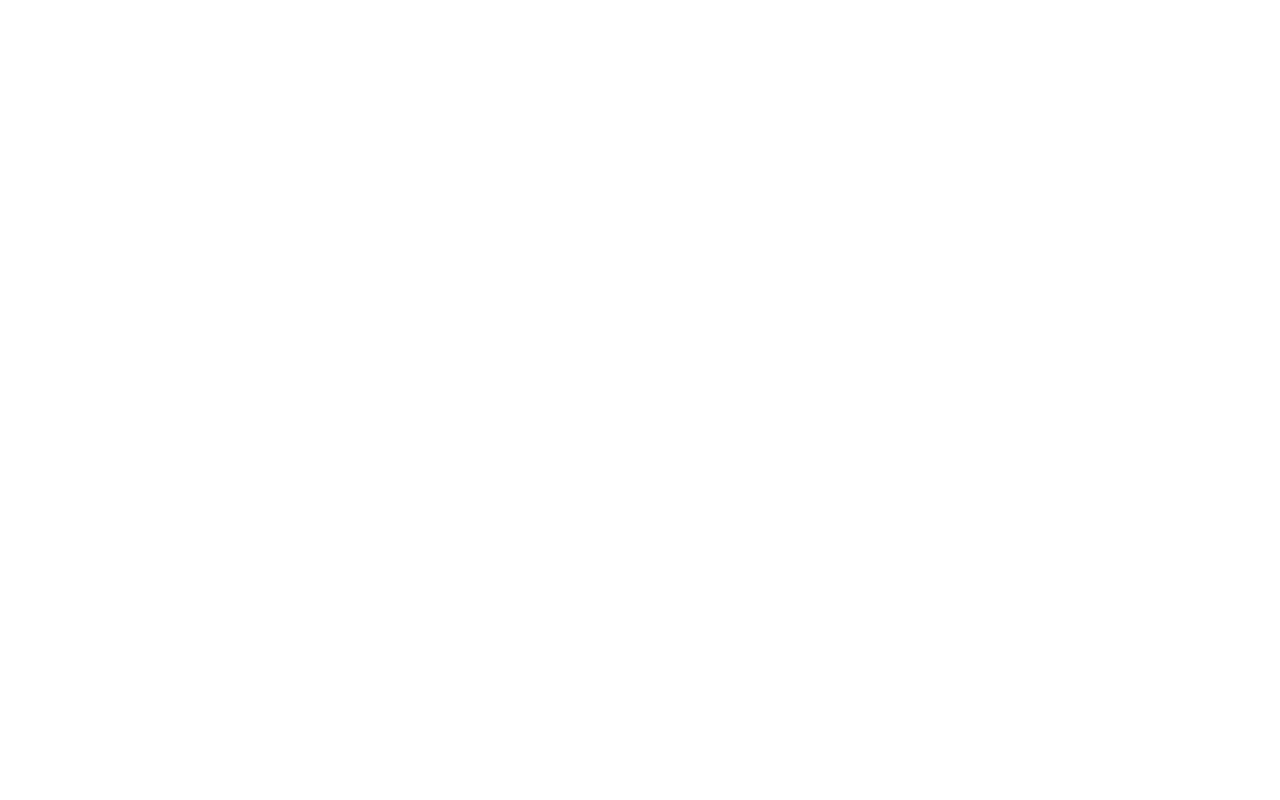
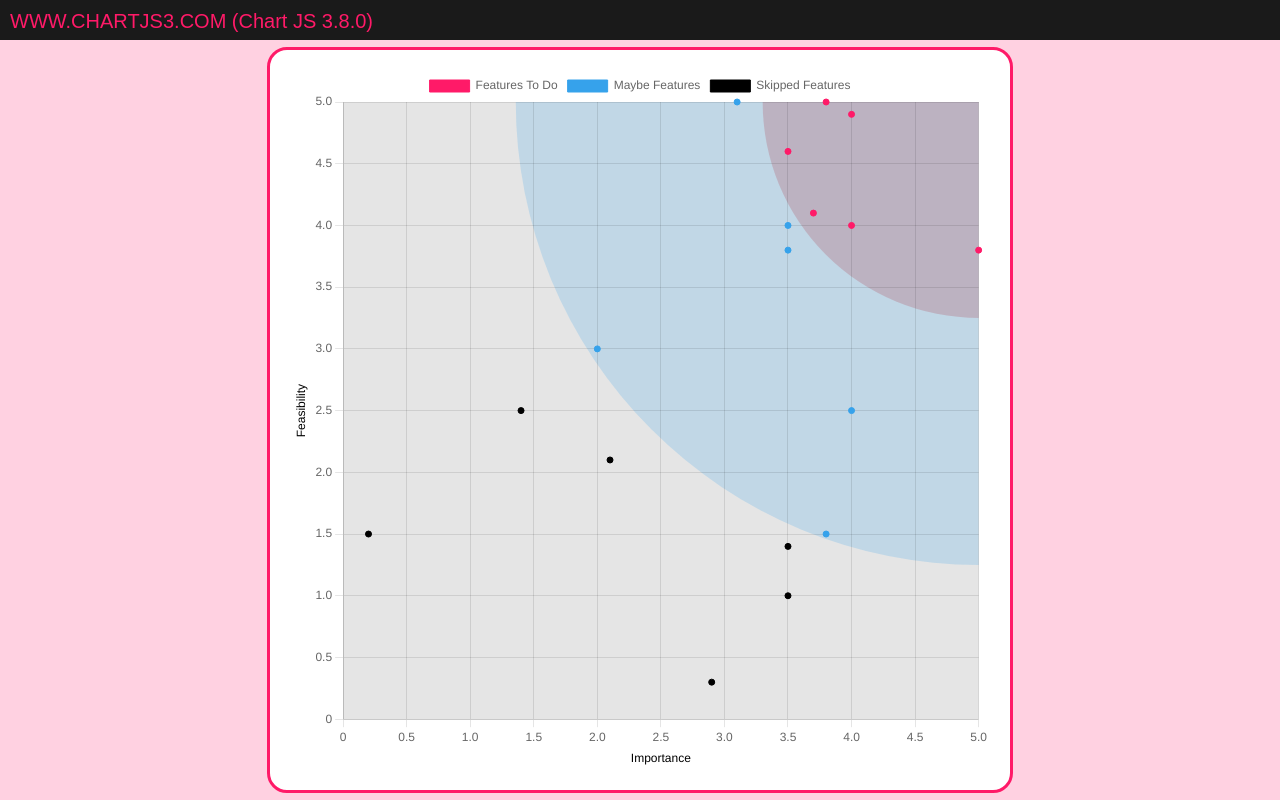
Before and after one commit to maliahavlicek/FeasiblityVsImportance, a plain HTML site: page example.html in a window 1280 px wide. Drawn offline with nearby package versions, Linux system fonts and the light colour scheme.

Commit message:
have good hard coded example

```diff
--- a/example.html
+++ b/example.html
@@ -0,0 +1,190 @@
+<!doctype html>
+<html lang="en">
+<head>
+    <meta charset="utf-8">
+    <meta name="viewport" content="width=device-width, initial-scale=1">
+    <title>Getting Started with Chart JS with www.chartjs3.com</title>
+    <style>
+        * {
+            margin: 0;
+            padding: 0;
+            font-family: sans-serif;
+        }
+
+        .chartMenu {
+            width: 100vw;
+            height: 40px;
+            background: #1A1A1A;
+            color: rgba(255, 26, 104, 1);
+        }
+
+        .chartMenu p {
+            padding: 10px;
+            font-size: 20px;
+        }
+
+        .chartCard {
+            width: 100vw;
+            height: calc(100vh - 40px);
+            background: rgba(255, 26, 104, 0.2);
+            display: flex;
+            align-items: center;
+            justify-content: center;
+        }
+
+        .chartBox {
+            width: 700px;
+            padding: 20px;
+            border-radius: 20px;
+            border: solid 3px rgba(255, 26, 104, 1);
+            background: white;
+        }
+    </style>
+</head>
+<body>
+<div class="chartMenu">
+    <p>WWW.CHARTJS3.COM (Chart JS 3.8.0)</p>
+</div>
+<div class="chartCard">
+    <div class="chartBox">
+        <canvas id="myChart" style="width:300px;height:300px;"></canvas>
+    </div>
+</div>
+<script type="text/javascript" src="https://cdn.jsdelivr.net/npm/chart.js"></script>
+<script>
+    // setup
+    const data = {
+
+        datasets: [{
+            label: 'Features To Do',
+            data: [
+                {x: 3.8, y: 5},
+                {x: 4, y: 4},
+                {x: 3.5, y: 4.6},
+                {x: 4, y: 4.9},
+                {x: 5, y: 3.8},
+                {x: 3.7, y: 4.1},
+            ],
+            backgroundColor: [
+                'rgba(255, 26, 104)',
+            ],
+            borderColor: [
+                'rgba(255, 26, 104, 1)',
+            ],
+        }, {
+            label: 'Maybe Features',
+            data: [
+                {x: 3.1, y: 5},
+                {x: 4, y: 2.5},
+                {x: 3.5, y: 4},
+                {x: 2, y: 3},
+                {x: 3.5, y: 3.8},
+                {x: 3.8, y: 1.5},
+            ],
+
+            borderColor: 'rgba(54, 162, 235)',
+            backgroundColor: 'rgba(54, 162, 235)',
+        }, {
+            label: 'Skipped Features',
+            data: [
+                {x: 2.1, y: 2.1},
+                {x: 1.4, y: 2.5},
+                {x: 3.5, y: 1.4},
+                {x: 2.9, y: 0.3},
+                {x: 3.5, y: 1},
+                {x: 0.2, y: 1.5},
+            ],
+
+            borderColor: 'rgba(0, 0, 0)',
+            backgroundColor: 'rgba(0, 0, 0)',
+        }]
+    };
+
+    //curves
+    const curves = {
+        id: 'curves',
+        beforeDraw(chart, args, options) {
+            const {ctx, chartArea: {top, bottom, left, right, width, height}} = chart;
+            ctx.save();
+
+            // features in quadrant
+            ctx.beginPath();
+            let radius = height / 5 * 1.75;
+            let centerx = right;
+            let centery = top;
+            let offset = Math.PI / 2;
+
+            ctx.moveTo(centerx, centery);
+            let arcsector = Math.PI * (2 * .25);
+            let lastend = 2 * arcsector;
+            ctx.arc(centerx, centery, radius, lastend - offset, lastend + arcsector - offset, false);
+            ctx.lineTo(centerx, centery);
+            ctx.fillStyle = 'rgba(200, 0, 0, 0.2)';
+            ctx.fill();
+            ctx.closePath();
+
+            // features maybe quadrant
+            ctx.beginPath();
+            radius = height / 5 * 3.75;
+            centerx = right;
+            centery = top;
+            offset = Math.PI / 2;
+            ctx.moveTo(centerx, centery);
+            arcsector = Math.PI * (2 * .25);
+            lastend = 2 * arcsector;
+            ctx.arc(centerx, centery, radius, lastend - offset, lastend + arcsector - offset, false);
+            ctx.lineTo(centerx, centery);
+            ctx.fillStyle = 'rgba(54, 162, 235, 0.2)';
+            ctx.fill();
+            ctx.closePath();
+
+            // rest of grid, features not doing
+            ctx.globalCompositeOperation = 'destination-over';
+            ctx.fillStyle = '#E5E5E5';
+            ctx.fillRect(left, top, width, height);
+            ctx.restore();
+        }
+    };
+
+    // config
+    const config = {
+        type: 'scatter',
+        data,
+        options: {
+            scales: {
+                x: {
+                    suggestedMin: 0,
+                    suggestedMax: 5,
+
+                    title: {
+                        color: 'black',
+                        display: true,
+                        text: 'Importance'
+                    },
+                },
+                y: {
+                    suggestedMin: 0,
+                    suggestedMax: 5,
+                    title: {
+                        color: 'black',
+                        display: true,
+                        text: 'Feasibility'
+                    },
+                }
+            },
+            maintainAspectRatio: true,
+            aspectRatio: 1,
+            responsive: true,
+        },
+        plugins: [curves]
+    };
+
+    // render init block
+    const myChart = new Chart(
+        document.getElementById('myChart'),
+        config
+    );
+</script>
+
+</body>
+</html>
```
Also changed, not shown: assets/js/script.js (+177 -0 lines), index.html (+9 -41 lines).
